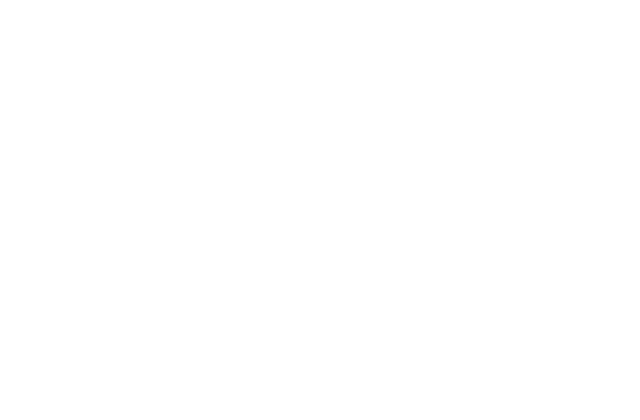
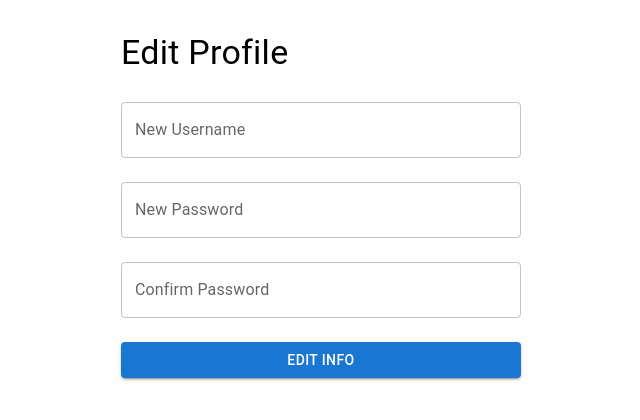
Before and after one commit to rayan1381m/Front_V2, a React (Vite) app in the folder Rayan_Front/: page /user/edit-info in a window 1280 px wide. Before the commit this address had no page. Shown: the top 420 px of the page, without its empty margins (319-959 px from the left). Built offline with nearby package versions, Linux system fonts and the light colour scheme.

Commit message:
user now store in localstorage when loin and now can edit password and username. bug: must check if  new username is exist or not

```diff
--- a/Rayan_Front/src/App.tsx
+++ b/Rayan_Front/src/App.tsx
@@ -7,6 +7,7 @@ import User from "./pages/User";
 import AddAdminForm from "./pages/addAdminForm";
 import AddGameForm from "./pages/AddGameForm";
 import SearchGame from "./pages/SearchGame";
+import UserEditProfile from "./pages/userEditProfile";
 
 function App() {
   return (
@@ -20,6 +21,7 @@ function App() {
         <Route path="/admin/add-admin" element={<AddAdminForm />} />
         <Route path="/admin/add-game" element={<AddGameForm />} />
         <Route path="/user/search-game" element={<SearchGame />} />
+        <Route path="/user/edit-info" element={<UserEditProfile />} />
       </Routes>
     </>
   );
--- a/Rayan_Front/src/pages/Login.tsx
+++ b/Rayan_Front/src/pages/Login.tsx
@@ -27,26 +27,29 @@ export default function Login() {
   const handleSubmit = async (event: React.FormEvent<HTMLFormElement>) => {
     event.preventDefault();
     let data = JSON.stringify({
-      "name": username,
-      "password": password
+      name: username,
+      password: password,
     });
 
     let config = {
-      method: 'post',
+      method: "post",
       maxBodyLength: Infinity,
-      url: 'http://localhost:3000/users/getuser',
+      url: "http://localhost:3000/users/getuser",
       headers: {
-        'Content-Type': 'application/json'
+        "Content-Type": "application/json",
       },
-      data : data
+      data: data,
     };
 
-    axios.request(config)
+    axios
+      .request(config)
       .then((response) => {
         console.log(JSON.stringify(response.data));
         if (response.data.isAdmin) {
+          localStorage.setItem("username", username);
           navigate("/admin");
         } else {
+          localStorage.setItem("username", username);
           navigate("/user");
         }
       })
--- /dev/null
+++ b/Rayan_Front/src/pages/userEditProfile.tsx
@@ -0,0 +1,118 @@
+import React, { useState } from "react";
+import { Box, Button, TextField, Typography } from "@mui/material";
+import axios from "axios";
+
+const UserEditProfile: React.FC = () => {
+  const [userNewName, setUserNewName] = useState("");
+  const [userNewPassword, setUserNewPassword] = useState("");
+  const [confirmPassword, setConfirmPassword] = useState(""); // New state for confirmation password
+  const [error, setError] = useState<string | null>(null);
+
+  const handleNewUsernameChange = (
+    event: React.ChangeEvent<HTMLInputElement>
+  ) => {
+    setUserNewName(event.target.value);
+  };
+
+  const handleAdminPasswordChange = (
+    event: React.ChangeEvent<HTMLInputElement>
+  ) => {
+    setUserNewPassword(event.target.value);
+  };
+
+  const handleConfirmPasswordChange = (
+    event: React.ChangeEvent<HTMLInputElement>
+  ) => {
+    setConfirmPassword(event.target.value);
+  };
+
+  const handleSubmit = async (event: React.FormEvent) => {
+    event.preventDefault();
+    setError(null);
+
+    if (userNewPassword !== confirmPassword) {
+      setError("Passwordnot confirm");
+      return;
+    }
+
+    try {
+      const username = localStorage.getItem("username");
+      if (!username) {
+        throw new Error("Username not found. Please log in again.");
+      }
+
+      const response = await axios.put(
+        `http://localhost:3000/users/${username}`,
+        {
+          name: userNewName,
+          password: userNewPassword,
+        }
+      );
+
+      if (response.status >= 200 && response.status < 300) {
+        console.log("Profile updated successfully!");
+        setUserNewName("");
+        setUserNewPassword("");
+        setConfirmPassword(""); // Clear the confirmation password field
+        // Optionally, update the local storage with the new username if it was changed
+        localStorage.setItem("username", userNewName);
+      } else {
+        throw new Error("Failed to update profile. Please try again.");
+      }
+    } catch (error: any) {
+      setError(error.message);
+    }
+  };
+
+  return (
+    <Box sx={{ maxWidth: 400, mx: "auto", mt: 4 }}>
+      <Typography variant="h4" gutterBottom>
+        Edit Profile
+      </Typography>
+      <form onSubmit={handleSubmit}>
+        <TextField
+          fullWidth
+          margin="normal"
+          label="New Username"
+          variant="outlined"
+          value={userNewName}
+          onChange={handleNewUsernameChange}
+        />
+        <TextField
+          fullWidth
+          margin="normal"
+          label="New Password"
+          variant="outlined"
+          type="password"
+          value={userNewPassword}
+          onChange={handleAdminPasswordChange}
+        />
+        <TextField
+          fullWidth
+          margin="normal"
+          label="Confirm Password"
+          variant="outlined"
+          type="password"
+          value={confirmPassword}
+          onChange={handleConfirmPasswordChange}
+        />
+        <Button
+          type="submit"
+          variant="contained"
+          color="primary"
+          fullWidth
+          sx={{ mt: 2 }}
+        >
+          Edit Info
+        </Button>
+        {error && (
+          <Typography color="error" sx={{ mt: 2 }}>
+            {error}
+          </Typography>
+        )}
+      </form>
+    </Box>
+  );
+};
+
+export default UserEditProfile;
--- a/Rayan_Front/src/pages/userListItem.tsx
+++ b/Rayan_Front/src/pages/userListItem.tsx
@@ -10,7 +10,7 @@ import { Link } from "react-router-dom";
 
 export const mainListItems = (
   <React.Fragment>
-    <ListItemButton>
+    <ListItemButton component={Link} to = "/user/edit-info">
       <ListItemIcon>
         <DashboardIcon />
       </ListItemIcon>
```
Lines whose indentation alone changed are shown as unchanged.
